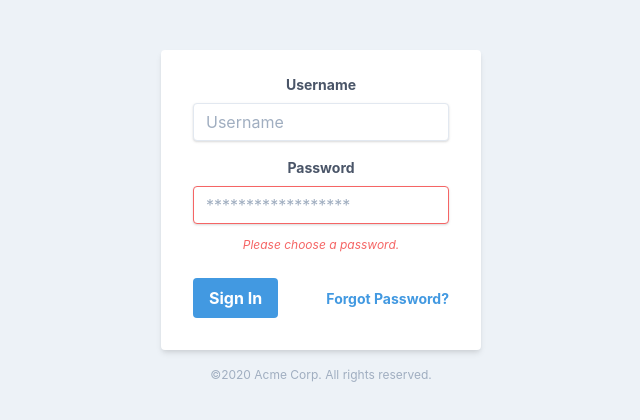
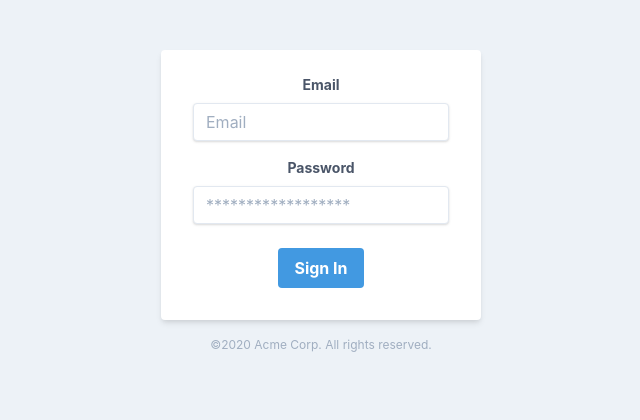
Before and after one commit to tranphucbol/random-english-fe, a React (Create React App) app in the folder random_english/: page /Register in a window 1280 px wide. Shown: the top 420 px of the page, without its empty margins (319-959 px from the left). Built offline with nearby package versions, Linux system fonts and the light colour scheme.

Commit message:
done front end login and register

```diff
--- a/random_english/src/components/Login-Component.js
+++ b/random_english/src/components/Login-Component.js
@@ -1,28 +1,31 @@
-import React from 'react';
+import React, { useState } from 'react';
 
 const LoginForm = ()=>{
-    return (<div className="w-full max-w-xs" style={{margin: '50px auto'}}>
+  const [email, setEmail] = useState('');
+  const [password, setPassword] = useState('');
+
+  const login = () => {
+    alert("email: " + email +"\n password: "+ password)
+  }
+
+  return (<div className="w-full max-w-xs" style={{margin: '50px auto'}}>
     <form className="bg-white shadow-md rounded px-8 pt-6 pb-8 mb-4">
       <div className="mb-4">
-        <label className="block text-gray-700 text-sm font-bold mb-2" htmlFor="username">
-          Username
+        <label className="block text-gray-700 text-sm font-bold mb-2" htmlFor="Email">
+          Email
         </label>
-        <input className="shadow appearance-none border rounded w-full py-2 px-3 text-gray-700 leading-tight focus:outline-none focus:shadow-outline" id="username" type="text" placeholder="Username"/>
+        <input  onChange={event => setEmail(event.target.value)} className="shadow appearance-none border rounded w-full py-2 px-3 text-gray-700 leading-tight focus:outline-none focus:shadow-outline" id="Email" type="text" placeholder="Email"/>
       </div>
       <div className="mb-6">
         <label className="block text-gray-700 text-sm font-bold mb-2" htmlFor="password">
           Password
         </label>
-        <input className="shadow appearance-none border border-red-500 rounded w-full py-2 px-3 text-gray-700 mb-3 leading-tight focus:outline-none focus:shadow-outline" id="password" type="password" placeholder="******************"/>
-        <p className="text-red-500 text-xs italic">Please choose a password.</p>
+        <input  onChange={event => setPassword(event.target.value)} className="shadow appearance-none border rounded w-full py-2 px-3 text-gray-700 leading-tight focus:outline-none focus:shadow-outline" id="password" type="password" placeholder="******************"/>
       </div>
-      <div className="flex items-center justify-between">
-        <button className="bg-blue-500 hover:bg-blue-700 text-white font-bold py-2 px-4 rounded focus:outline-none focus:shadow-outline" type="button">
+      <div className="flex items-center justify-between" style={{justifyContent:"center"}}>
+        <button onClick={()=>{login()}} className="bg-blue-500 hover:bg-blue-700 text-white font-bold py-2 px-4 rounded focus:outline-none focus:shadow-outline" type="button">
           Sign In
         </button>
-        <a className="inline-block align-baseline font-bold text-sm text-blue-500 hover:text-blue-800" href="#">
-          Forgot Password?
-        </a>
       </div>
     </form>
     <p className="text-center text-gray-500 text-xs">
```
Also changed, not shown: random_english/src/components/Profile-Component.js (added, +38 -0 lines), random_english/src/components/Register-Component.js (added, +45 -0 lines).
